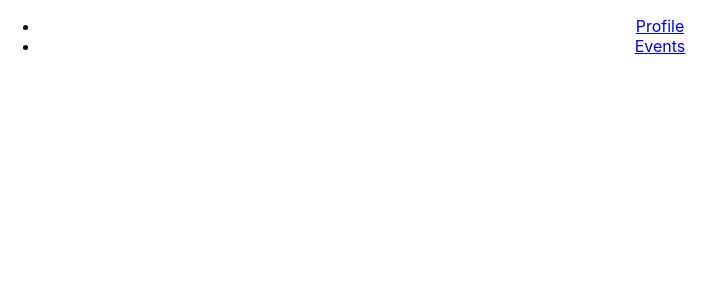
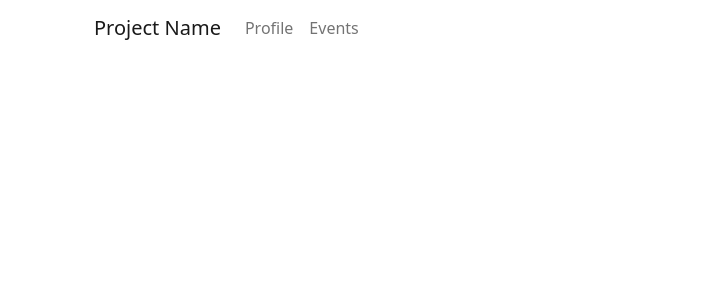
Before and after one commit to deanhmsra/awesome-sauce-project, a React (Create React App) app: page / in a window 1280 px wide. Shown: the top 300 px of the page, without its empty margins (0-725 px from the left). Built offline with nearby package versions, Linux system fonts and the light colour scheme.

Commit message:
installed react bootstrap and applied bootstrap to the nav

```diff
--- a/package.json
+++ b/package.json
@@ -6,7 +6,9 @@
     "@testing-library/jest-dom": "^5.17.0",
     "@testing-library/react": "^13.4.0",
     "@testing-library/user-event": "^13.5.0",
+    "bootstrap": "^5.1.3",
     "react": "^18.2.0",
+    "react-bootstrap": "^2.8.0",
     "react-dom": "^18.2.0",
     "react-scripts": "5.0.1",
     "web-vitals": "^2.1.4"
--- a/src/App.js
+++ b/src/App.js
@@ -1,5 +1,6 @@
 import './App.css';
 import React, {useState} from 'react'
+import "bootstrap/dist/css/bootstrap.min.css"
 import Nav from './components/nav'
 import profile from './components/profile'
 
--- a/src/components/nav.js
+++ b/src/components/nav.js
@@ -1,15 +1,21 @@
-import React, {useState} from 'react'
+import React from 'react'
+import Container from 'react-bootstrap/Container'
+import Navbar from 'react-bootstrap/Navbar'
+import Nav from 'react-bootstrap/Nav'
 
 export default function nav() {
 
     return (
-        <div>
-            <nav>
-                <ul>
-                    <li><a href="/profile">Profile</a></li>
-                    <li><a href="/events">Events</a></li>
-                </ul>
-            </nav>
-        </div>
+        <Container>
+            <Navbar expand="lg" className="bg-body-tertiary">
+                <Container>
+                    <Navbar.Brand href="#">Project Name</Navbar.Brand>
+                    <Nav className="me-auto">
+                        <Nav.Link href="/profile">Profile</Nav.Link>
+                        <Nav.Link href="/events">Events</Nav.Link>
+                    </Nav>
+                </Container>
+            </Navbar>
+        </Container>
         )
     }
```
Also changed, not shown: 1 other file (tests, documents, lock files or other folders).
